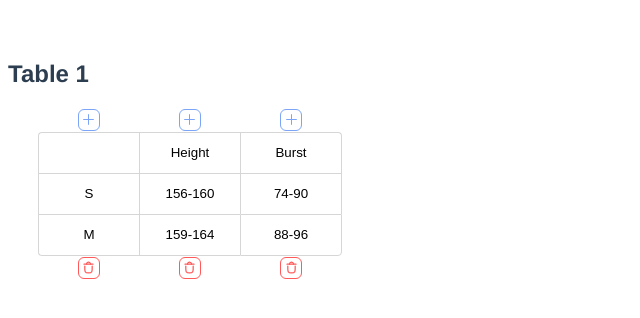
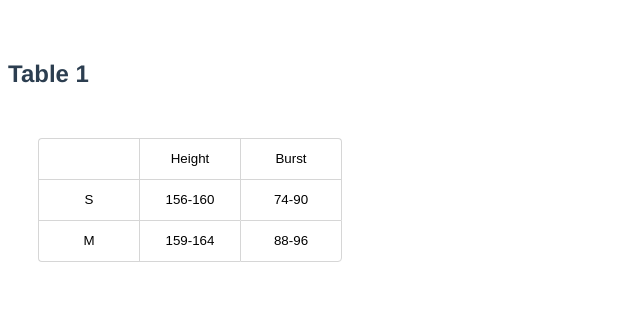
Before and after one commit to getlabl/vue-tabl, a Vue app: page / in a window 1280 px wide. Shown: the top 318 px of the page, without its empty margins (0-640 px from the left). Built offline with nearby package versions, Linux system fonts and the light colour scheme.

Commit message:
[add] column deleting

```diff
--- a/src/components/MyTable.vue
+++ b/src/components/MyTable.vue
@@ -2,8 +2,22 @@
   <table class="my-table">
     <thead>
       <th></th>
-      <th v-for="(_, columnIndex) in columnRange" :key="columnIndex">
-        <MyTableAddButton></MyTableAddButton>
+      <th
+        class="my-table__add-cell"
+        v-for="(_, columnIndex) in columnRange"
+        :key="columnIndex"
+        @mouseenter="onCellHover(-1, columnIndex)"
+        @mouseleave="onCellUnhover(-1, columnIndex)"
+      >
+        <MyTableAddButton
+          :class="[
+            'my-table__add-button',
+            {
+              'my-table__add-button--hidden': columnIndex !== highlightedColumn,
+            },
+          ]"
+          @click="onColumnAdd(columnIndex)"
+        ></MyTableAddButton>
       </th>
     </thead>
     <tbody>
@@ -14,6 +28,7 @@
         :row-index="rowIndex"
         :highlighted-row="highlightedRow"
         :highlighted-column="highlightedColumn"
+        :remove-highlighted-column="removeHighlightedColumn"
         @cell-input="onCellInput"
         @cell-hover="onCellHover"
         @cell-unhover="onCellUnhover"
@@ -23,8 +38,23 @@
     </tbody>
     <thead>
       <th></th>
-      <th v-for="(_, columnIndex) in columnRange" :key="columnIndex">
-        <MyTableRemoveButton></MyTableRemoveButton>
+      <th
+        class="my-table__remove-cell"
+        v-for="(_, columnIndex) in columnRange"
+        :key="columnIndex"
+        @mouseenter="onRemoveHover(columnIndex)"
+        @mouseleave="onRemoveUnhover(columnIndex)"
+      >
+        <MyTableRemoveButton
+          v-if="columnIndex === highlightedColumn"
+          :class="[
+            'my-table__remove-button',
+            {
+              'my-table__remove-button--hidden': columnIndex !== highlightedColumn,
+            },
+          ]"
+          @click="onColumnRemove(columnIndex)"
+        ></MyTableRemoveButton>
       </th>
     </thead>
   </table>
@@ -64,6 +94,7 @@ export default defineComponent({
 
     const highlightedRow = ref(-1)
     const highlightedColumn = ref(-1)
+    const removeHighlightedColumn = ref(-1)
 
     const onCellHover = function(rowIndex: number, columnIndex: number) {
       highlightedRow.value = rowIndex
@@ -76,8 +107,19 @@ export default defineComponent({
     }
 
     const onRowAdd = (index: number) => dataManager.value.createRow(index)
+    const onRowRemove = (index: number) => dataManager.value.removeRow(index)
+    const onColumnAdd = (index: number) => dataManager.value.createColumn(index)
+    const onColumnRemove = (index: number) => dataManager.value.removeColumn(index)
 
-    const onRowRemove = (index: number) => dataManager.value.removeRow(index)
+    const onRemoveHover = function(columnIndex: number) {
+      removeHighlightedColumn.value = columnIndex
+      onCellHover(-1, columnIndex)
+    }
+
+    const onRemoveUnhover = function(columnIndex: number) {
+      if (removeHighlightedColumn.value === columnIndex) removeHighlightedColumn.value = -1
+      onCellUnhover(-1, columnIndex)
+    }
 
     return {
       onCellInput,
@@ -90,6 +132,11 @@ export default defineComponent({
       highlightedColumn,
       onRowAdd,
       onRowRemove,
+      onColumnAdd,
+      onColumnRemove,
+      onRemoveHover,
+      onRemoveUnhover,
+      removeHighlightedColumn,
     }
   },
 })
@@ -100,4 +147,15 @@ export default defineComponent({
   border-spacing: 0;
   border-radius: 4px;
 }
+
+.my-table__add-cell,
+.my-table__remove-cell {
+  padding: 0;
+  height: 30px;
+}
+
+.my-table__add-button--hidden,
+.my-table__remove-button--hidden {
+  opacity: 0;
+}
 </style>
--- a/src/components/MyTableRow.vue
+++ b/src/components/MyTableRow.vue
@@ -5,17 +5,32 @@
       @mouseenter="onCellHover(rowIndex, -1)"
       @mouseleave="onCellUnhover(rowIndex, -1)"
     >
-      <MyTableAddButton class="my-table-row__add-button" v-if="highlightedRow === rowIndex" @click="onAddRowClick" />
-    </th>
-    <td class="my-table-row__cell" v-for="(cell, columnIndex) in data" :key="`cell-${columnIndex}`">
-      <input
+      <MyTableAddButton
         :class="[
-          'my-table-row__input',
+          'my-table-row__add-button',
           {
-            'my-table-row__input--line-highlighted': rowIndex === highlightedRow || columnIndex === highlightedColumn,
-            'my-table-row__input--remove-highlighted': isRemoveHovered,
+            'my-table-row__add-button--hidden': highlightedRow !== rowIndex,
           },
         ]"
+        @click="onAddRowClick"
+      />
+    </th>
+    <td
+      :class="[
+        'my-table-row__cell',
+        {
+          'my-table-row__cell--row-highlighted': rowIndex === highlightedRow,
+          'my-table-row__cell--column-highlighted': columnIndex === highlightedColumn,
+          'my-table-row__cell--add-row-highlighted': rowIndex === highlightedRow && highlightedColumn === -1,
+          'my-table-row__cell--add-column-highlighted': columnIndex === highlightedColumn && highlightedRow === -1,
+          'my-table-row__cell--remove-highlighted': isRemoveHovered || columnIndex === removeHighlightedColumn,
+        },
+      ]"
+      v-for="(cell, columnIndex) in data"
+      :key="`cell-${columnIndex}`"
+    >
+      <input
+        :class="['my-table-row__input']"
         type="text"
         :key="`input-${columnIndex}`"
         :value="cell"
@@ -26,8 +41,12 @@
     </td>
     <th class="my-table-row__remove-cell" @mouseenter="onRemoveHover" @mouseleave="onRemoveUnhover">
       <MyTableRemoveButton
-        class="my-table-row__remove-button"
-        v-if="highlightedRow === rowIndex"
+        :class="[
+          'my-table-row__remove-button',
+          {
+            'my-table-row__remove-button--hidden': highlightedRow !== rowIndex,
+          },
+        ]"
         @click="onRemoveRowClick"
       ></MyTableRemoveButton>
     </th>
@@ -56,6 +75,7 @@ export default defineComponent({
     },
     highlightedRow: Number,
     highlightedColumn: Number,
+    removeHighlightedColumn: Number,
   },
   setup(props, { emit }) {
     const onInput = function(rowIndex: number, columnIndex: number, value: string) {
@@ -142,12 +162,9 @@ export default defineComponent({
   }
 }
 
-.my-table-row__input--line-highlighted {
+.my-table-row__cell--row-highlighted,
+.my-table-row__cell--column-highlighted {
   background-color: var(--my-table-line-hover-color, var(--my-table-line-hover-color-default));
-}
-
-.my-table-row__input--remove-highlighted {
-  background-color: var(--my-table-remove-hover-color, var(--my-table-remove-hover-color-default));
 }
 
 .my-table-row__cell {
@@ -160,10 +177,32 @@ export default defineComponent({
   }
 }
 
+.my-table-row__cell--add-row-highlighted {
+  z-index: 1;
+  position: relative;
+  box-shadow: 0 4px 0 var(--my-table-accent-color, var(--my-table-accent-color-default));
+}
+
+.my-table-row__cell--add-column-highlighted {
+  z-index: 1;
+  position: relative;
+  box-shadow: 4px 0 0 var(--my-table-accent-color, var(--my-table-accent-color-default));
+}
+
+.my-table-row__cell--remove-highlighted {
+  background-color: var(--my-table-remove-hover-color, var(--my-table-remove-hover-color-default));
+  box-shadow: none;
+}
+
 .my-table-row__add-cell,
 .my-table-row__remove-cell {
   padding: 0;
   width: 30px;
+}
+
+.my-table-row__add-button--hidden,
+.my-table-row__remove-button--hidden {
+  opacity: 0;
 }
 
 .my-table-row__add-button {
```
